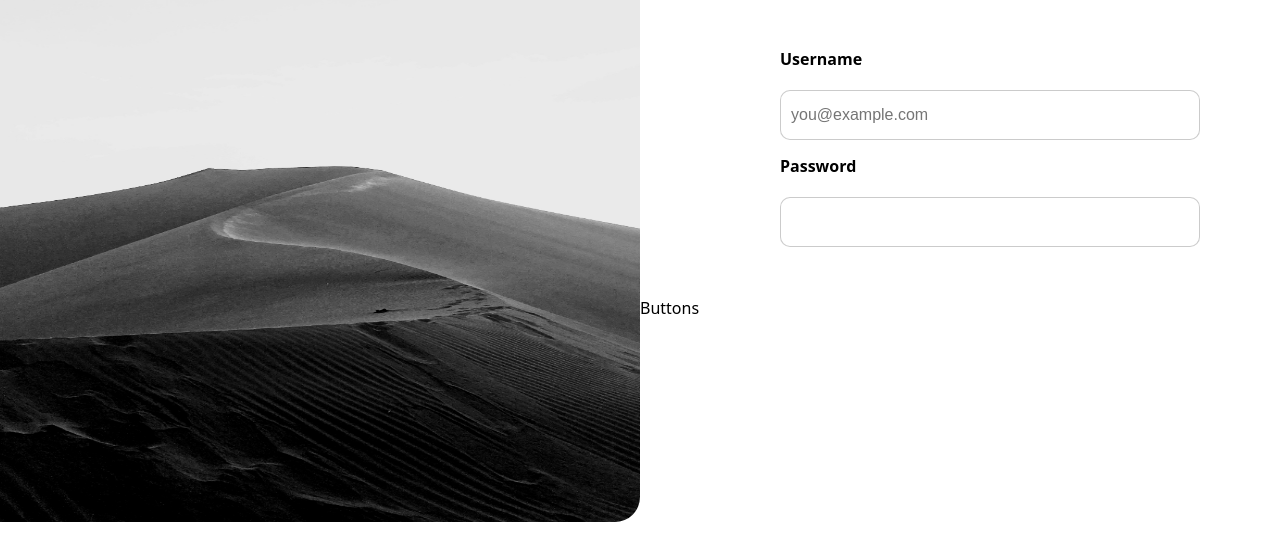
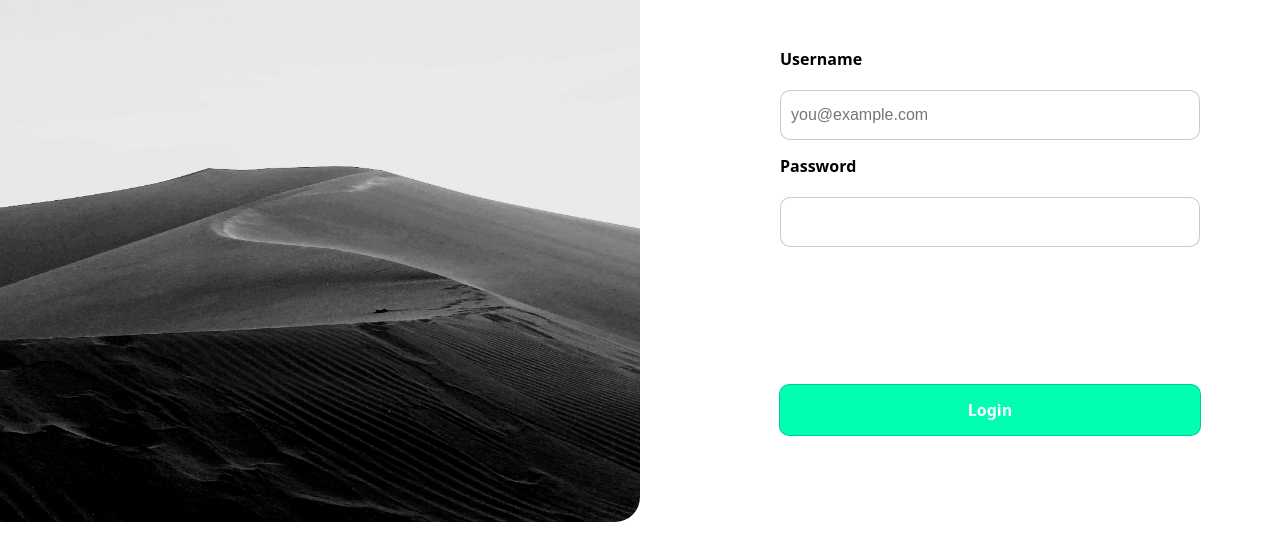
Before and after one commit to SKumr20/signupTOP, a plain HTML site: page index.html in a window 1280 px wide. Shown: the part 253-800 px from the top of the page. Drawn offline with Linux system fonts and the light colour scheme.

Commit message:
Add Login button

```diff
--- a/index.html
+++ b/index.html
@@ -31,7 +31,9 @@
                 <input type="password" id="password" name="password">
             </div>
             <div class="buttons">
-                Buttons
+                <div class="loginBtn">
+                    Login
+                </div>
             </div>
         </div>
     </div>
--- a/style.css
+++ b/style.css
@@ -143,3 +143,24 @@ body {
 .imgContainer:hover {
     box-shadow: 20px 20px 50px rgba(0, 0, 0, 0.158);
 }
+
+.buttons {
+    display: flex;
+    align-items: center;
+    justify-content: center;
+}
+
+.loginBtn {
+    transition: 0.2s ease;
+    display: flex;
+    justify-content: center;
+    align-items: center;
+    height: 50px;
+    width: 60%;
+    gap: 5px;
+    border: 1.5px solid rgba(0, 0, 0, 0.192);
+    border-radius: 10px;
+    font-weight: bold;
+    color: rgb(255, 255, 255);
+    background-color: rgb(0, 255, 179);
+}
```
